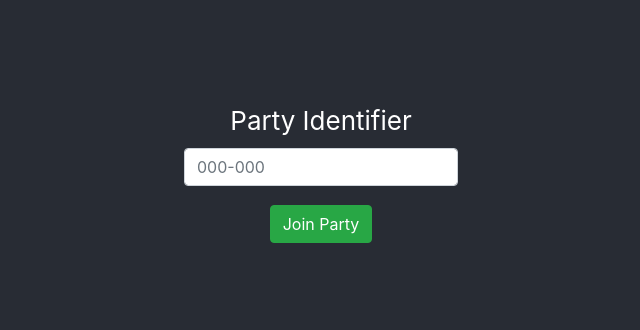
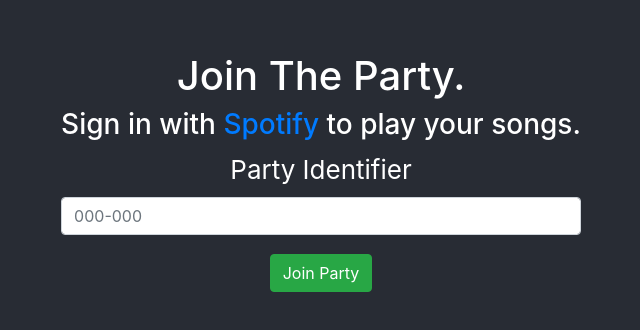
Before and after one commit to JoshuaCalder/jimi, a React (Create React App) app in the folder frontend/: page /joinParty in a window 1280 px wide. Shown: the part 228-558 px from the top of the page, without its empty margins (319-959 px from the left). Built offline with nearby package versions, Linux system fonts and the light colour scheme.

Commit message:
work to login

```diff
--- a/frontend/src/components/sign_in/join_party.js
+++ b/frontend/src/components/sign_in/join_party.js
@@ -25,6 +25,8 @@ class JoinParty extends Component{
 	render(){
 		return(
 			<div>
+				<h1>Join The Party.</h1>
+				<h3>Sign in with <a href="https://spotify.com">Spotify</a> to play your songs.</h3>
 				<TextInput
 					label={"Party Identifier"}
 					name={'partyId'}
```
